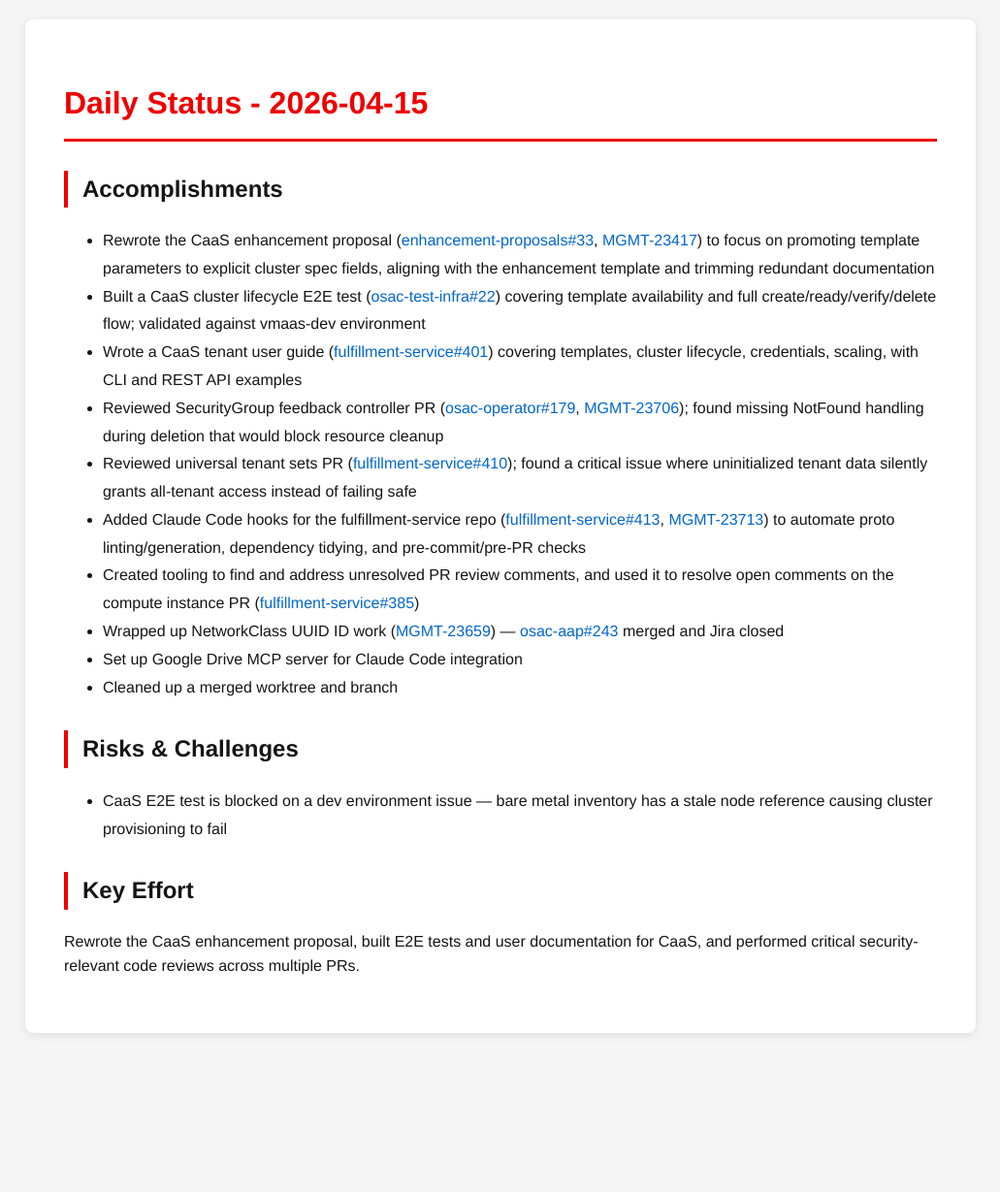
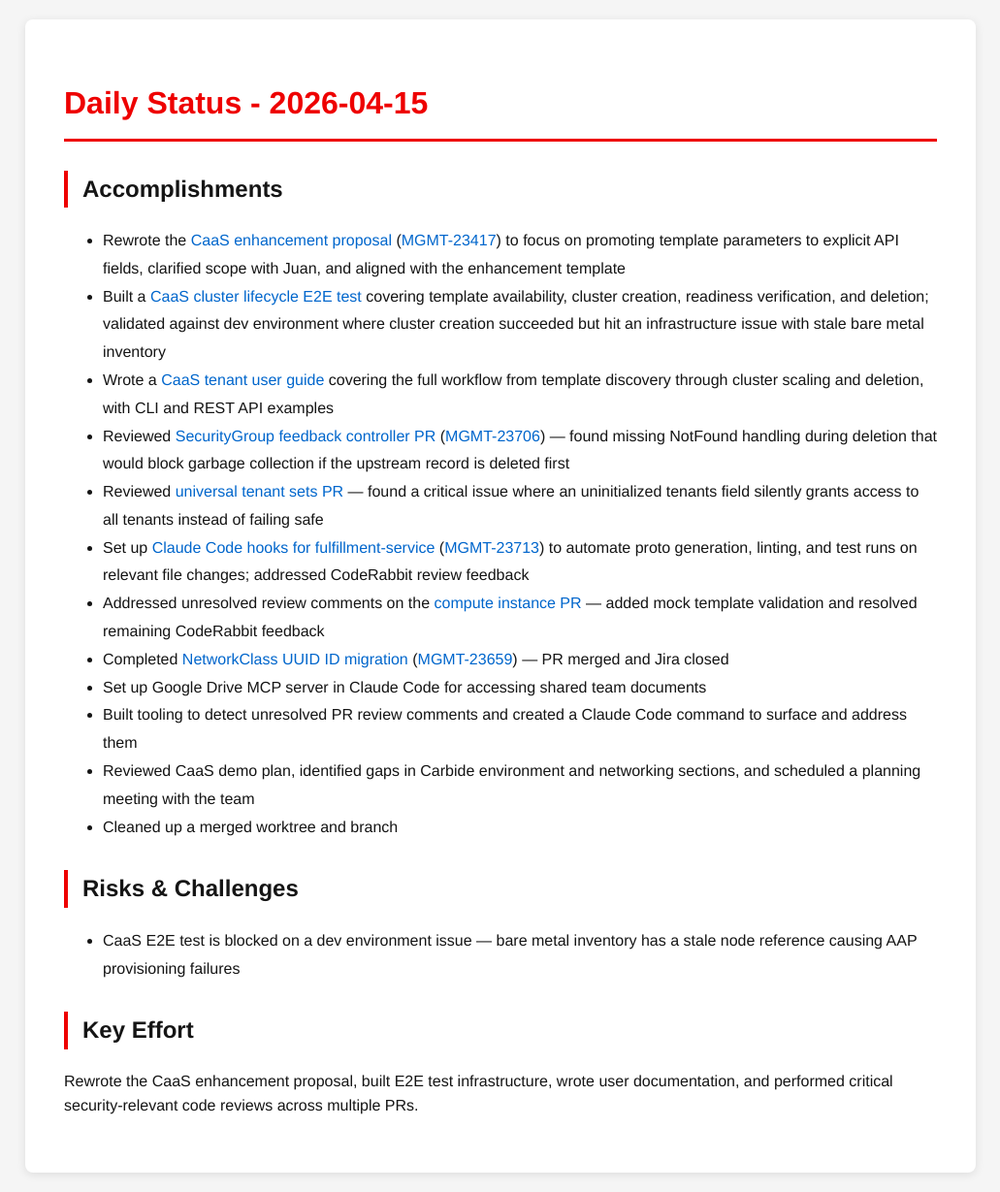
Before and after one commit to tzvatot/daily-status, a Jekyll site: the page built from 2026-04-15.md, in a window 1280 px wide. Shown: the whole page at 97% size, without its empty margins (124-1155 px from the left). Built offline with Jekyll 4.4.1, drawn with Linux system fonts in a browser that asks for light colours; before the commit the page ends 1085 px from its top, so only the background shows below that.

Commit message:
Daily status update - 2026-04-15

```diff
--- a/2026-04-15.md
+++ b/2026-04-15.md
@@ -7,19 +7,21 @@ date: 2026-04-15
 # Daily Status - 2026-04-15
 
 ## Accomplishments
-- Rewrote the CaaS enhancement proposal ([enhancement-proposals#33](https://github.com/osac-project/enhancement-proposals/pull/33), [MGMT-23417](https://issues.redhat.com/browse/MGMT-23417)) to focus on promoting template parameters to explicit cluster spec fields, aligning with the enhancement template and trimming redundant documentation
-- Built a CaaS cluster lifecycle E2E test ([osac-test-infra#22](https://github.com/osac-project/osac-test-infra/pull/22)) covering template availability and full create/ready/verify/delete flow; validated against vmaas-dev environment
-- Wrote a CaaS tenant user guide ([fulfillment-service#401](https://github.com/osac-project/fulfillment-service/pull/401)) covering templates, cluster lifecycle, credentials, scaling, with CLI and REST API examples
-- Reviewed SecurityGroup feedback controller PR ([osac-operator#179](https://github.com/osac-project/osac-operator/pull/179), [MGMT-23706](https://issues.redhat.com/browse/MGMT-23706)); found missing NotFound handling during deletion that would block resource cleanup
-- Reviewed universal tenant sets PR ([fulfillment-service#410](https://github.com/osac-project/fulfillment-service/pull/410)); found a critical issue where uninitialized tenant data silently grants all-tenant access instead of failing safe
-- Added Claude Code hooks for the fulfillment-service repo ([fulfillment-service#413](https://github.com/osac-project/fulfillment-service/pull/413), [MGMT-23713](https://issues.redhat.com/browse/MGMT-23713)) to automate proto linting/generation, dependency tidying, and pre-commit/pre-PR checks
-- Created tooling to find and address unresolved PR review comments, and used it to resolve open comments on the compute instance PR ([fulfillment-service#385](https://github.com/osac-project/fulfillment-service/pull/385))
-- Wrapped up NetworkClass UUID ID work ([MGMT-23659](https://issues.redhat.com/browse/MGMT-23659)) — [osac-aap#243](https://github.com/osac-project/osac-aap/pull/243) merged and Jira closed
-- Set up Google Drive MCP server for Claude Code integration
+- Rewrote the [CaaS enhancement proposal](https://github.com/osac-project/enhancement-proposals/pull/33) ([MGMT-23417](https://issues.redhat.com/browse/MGMT-23417)) to focus on promoting template parameters to explicit API fields, clarified scope with Juan, and aligned with the enhancement template
+- Built a [CaaS cluster lifecycle E2E test](https://github.com/osac-project/osac-test-infra/pull/22) covering template availability, cluster creation, readiness verification, and deletion; validated against dev environment where cluster creation succeeded but hit an infrastructure issue with stale bare metal inventory
+- Wrote a [CaaS tenant user guide](https://github.com/osac-project/fulfillment-service/pull/401) covering the full workflow from template discovery through cluster scaling and deletion, with CLI and REST API examples
+- Reviewed [SecurityGroup feedback controller PR](https://github.com/osac-project/osac-operator/pull/179) ([MGMT-23706](https://issues.redhat.com/browse/MGMT-23706)) — found missing NotFound handling during deletion that would block garbage collection if the upstream record is deleted first
+- Reviewed [universal tenant sets PR](https://github.com/osac-project/fulfillment-service/pull/410) — found a critical issue where an uninitialized tenants field silently grants access to all tenants instead of failing safe
+- Set up [Claude Code hooks for fulfillment-service](https://github.com/osac-project/fulfillment-service/pull/413) ([MGMT-23713](https://issues.redhat.com/browse/MGMT-23713)) to automate proto generation, linting, and test runs on relevant file changes; addressed CodeRabbit review feedback
+- Addressed unresolved review comments on the [compute instance PR](https://github.com/osac-project/fulfillment-service/pull/385) — added mock template validation and resolved remaining CodeRabbit feedback
+- Completed [NetworkClass UUID ID migration](https://github.com/osac-project/osac-aap/pull/243) ([MGMT-23659](https://issues.redhat.com/browse/MGMT-23659)) — PR merged and Jira closed
+- Set up Google Drive MCP server in Claude Code for accessing shared team documents
+- Built tooling to detect unresolved PR review comments and created a Claude Code command to surface and address them
+- Reviewed CaaS demo plan, identified gaps in Carbide environment and networking sections, and scheduled a planning meeting with the team
 - Cleaned up a merged worktree and branch
 
 ## Risks & Challenges
-- CaaS E2E test is blocked on a dev environment issue — bare metal inventory has a stale node reference causing cluster provisioning to fail
+- CaaS E2E test is blocked on a dev environment issue — bare metal inventory has a stale node reference causing AAP provisioning failures
 
 ## Key Effort
-Rewrote the CaaS enhancement proposal, built E2E tests and user documentation for CaaS, and performed critical security-relevant code reviews across multiple PRs.
+Rewrote the CaaS enhancement proposal, built E2E test infrastructure, wrote user documentation, and performed critical security-relevant code reviews across multiple PRs.
```
